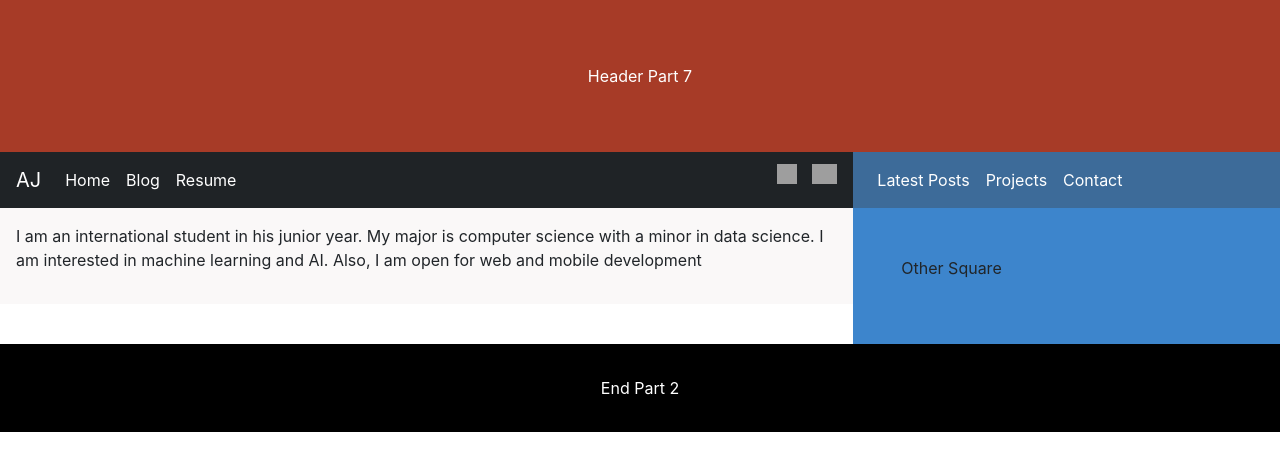
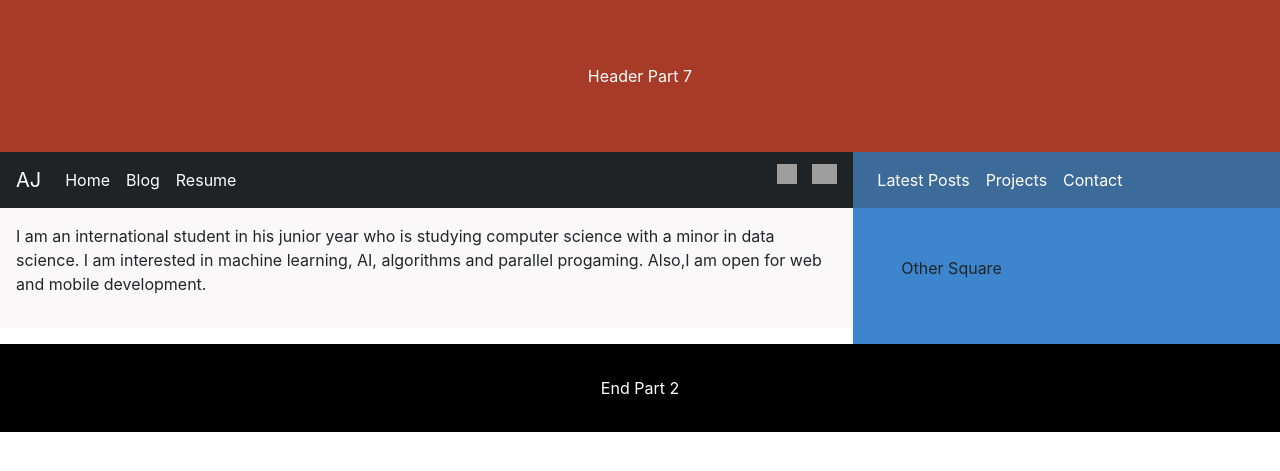
Before and after one commit to axeljeremy7/axeljeremy7.github.io, a Jekyll site: the page built from index.html, in a window 1280 px wide. Shown: the top 471 px of the page. Built offline with Jekyll 4.4.1, drawn with Linux system fonts in a browser that asks for light colours; nearby versions of some CDN libraries; grey boxes are pictures that could not be loaded.

Commit message:
changing structure

```diff
--- a/index.html
+++ b/index.html
@@ -3,6 +3,6 @@ layout: default
 title: Axel J S - Github Page
 ---
 
-<p>I am an international student in his junior year. My major is computer science
-  with a minor in data science. I am interested in machine learning and AI. Also, I am open
-  for web and mobile development</p>
+<p>I am an international student in his junior year who is studying computer science
+  with a minor in data science. I am interested in machine learning, AI, algorithms
+  and parallel progaming. Also,I am open for web and mobile development.</p>
```
